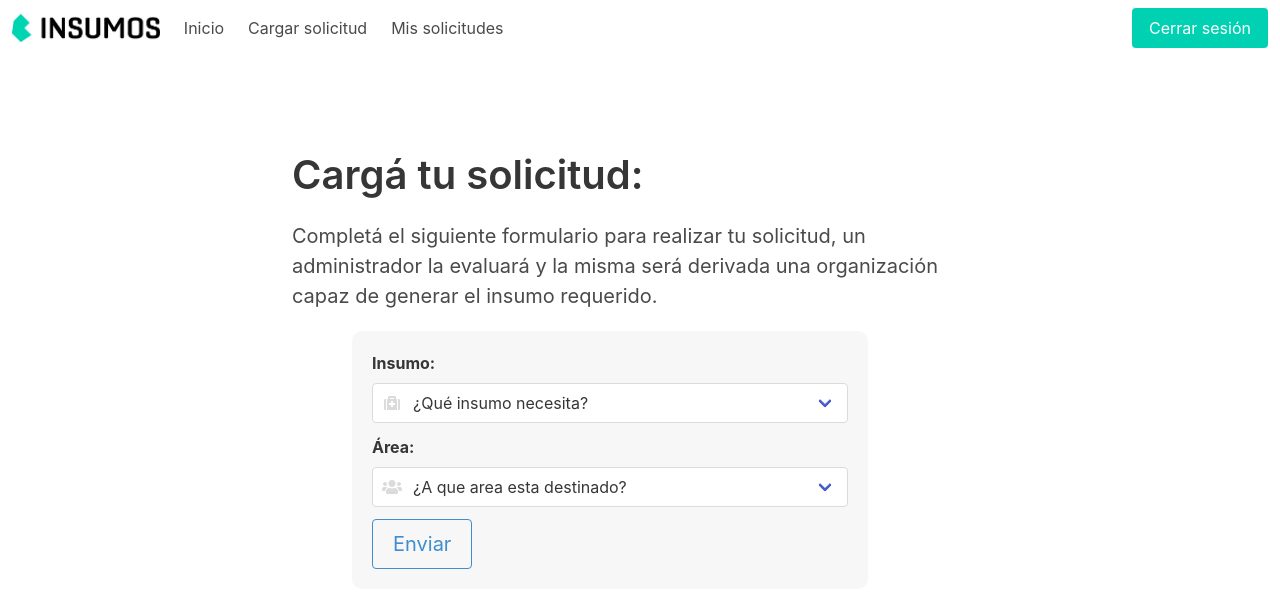
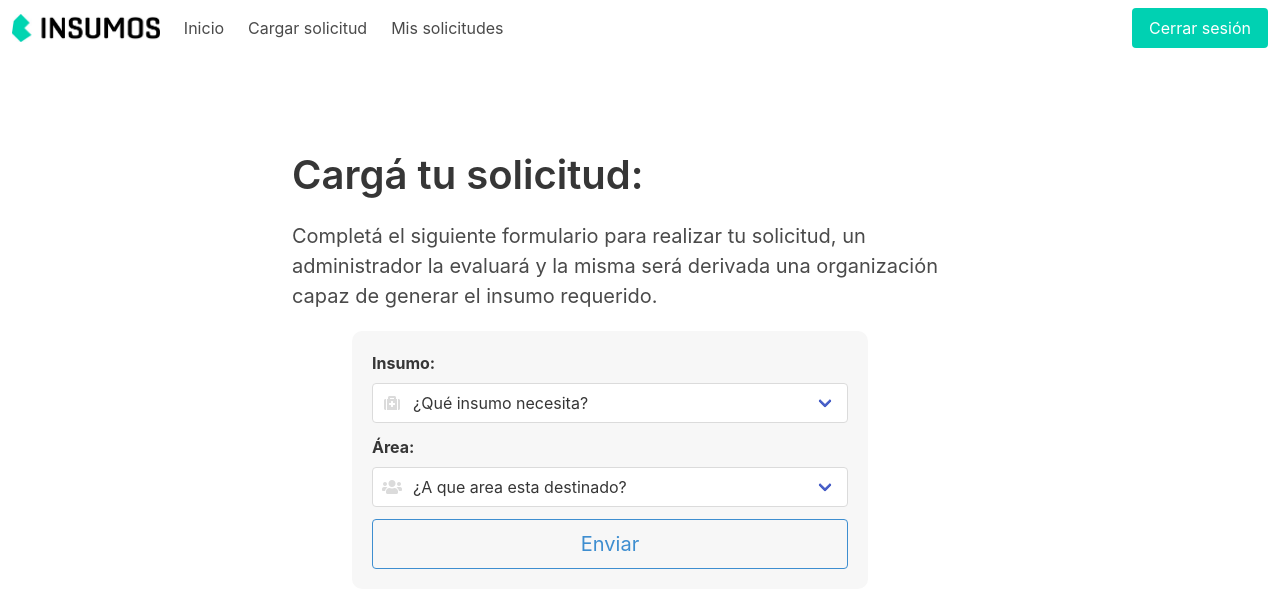
Before and after one commit to Arq-Soft-Equipo3/insumos-medicos-react-client, a React (Create React App) app: page /solicitud in a window 1280 px wide. Shown: the top 608 px of the page. Built offline with nearby package versions, Linux system fonts and the light colour scheme; no server answers; sample sign-in values are in the browser's storage.

Commit message:
installed classname and applied it to some components

```diff
--- a/package.json
+++ b/package.json
@@ -10,6 +10,7 @@
     "@testing-library/react": "^9.5.0",
     "@testing-library/user-event": "^7.2.1",
     "bulma": "^0.8.2",
+    "classnames": "^2.2.6",
     "node-sass": "^4.14.1",
     "react": "^16.13.1",
     "react-dom": "^16.13.1",
--- a/src/pages/ApplicationForm.js
+++ b/src/pages/ApplicationForm.js
@@ -1,4 +1,5 @@
 import React, { useState } from 'react';
+import classNames from 'classnames';
 import { submitApplication } from '../services/applications';
 import Navbar from '../components/Navbar';
 
@@ -112,7 +113,12 @@ const ApplicationForm = () => {
                               </div>
                             </div>
                           </div>
-                          <button className={`button is-info is-outlined is-medium ${isLoading ? 'is-loading' : ''}`}>Enviar</button>
+                          <button
+                            type="button"
+                            className={classNames('button', 'is-fullwidth', 'is-info', 'is-outlined', 'is-medium', { 'is-loading': isLoading })}
+                          >
+                            Enviar
+                          </button>
                         </form>
                       </div>
                     </div>
--- a/src/pages/LogIn.js
+++ b/src/pages/LogIn.js
@@ -1,5 +1,6 @@
 import React, { useState } from 'react';
 import { Redirect } from 'react-router-dom';
+import classNames from 'classnames';
 import { logIn } from '../services/auth';
 import Navbar from '../components/Navbar';
 
@@ -72,7 +73,12 @@ const LogIn = (props) => {
                           <span className="icon is-small is-left"><i className="fas fa-lock" /></span>
                         </p>
                       </div>
-                      <button className={`button is-fullwidth is-info is-outlined is-medium ${isLoading ? 'is-loading' : ''}`}>Iniciar sesión</button>
+                      <button
+                        type="button"
+                        className={classNames('button', 'is-fullwidth', 'is-info', 'is-outlined', 'is-medium', { 'is-loading': isLoading })}
+                      >
+                        Iniciar sesión
+                      </button>
                     </form>
                   </div>
                 </div>
--- a/src/pages/SignUp.js
+++ b/src/pages/SignUp.js
@@ -1,5 +1,6 @@
 import React, { useState } from 'react';
 import { Redirect } from 'react-router-dom';
+import classNames from 'classnames';
 import { signUp } from '../services/auth';
 import Navbar from '../components/Navbar';
 
@@ -178,7 +179,12 @@ const SignUp = () => {
                           </div>
                         </div>
                       </div>
-                      <button className={`button is-fullwidth is-info is-outlined is-medium ${isLoading ? 'is-loading' : ''}`}>Registrarme</button>
+                      <button
+                        type="button"
+                        className={classNames('button', 'is-fullwidth', 'is-info', 'is-outlined', 'is-medium', { 'is-loading': isLoading })}
+                      >
+                        Registrarme
+                      </button>
                     </form>
                   </div>
                 </div>
```
Also changed, not shown: 1 other file (tests, documents, lock files or other folders).
